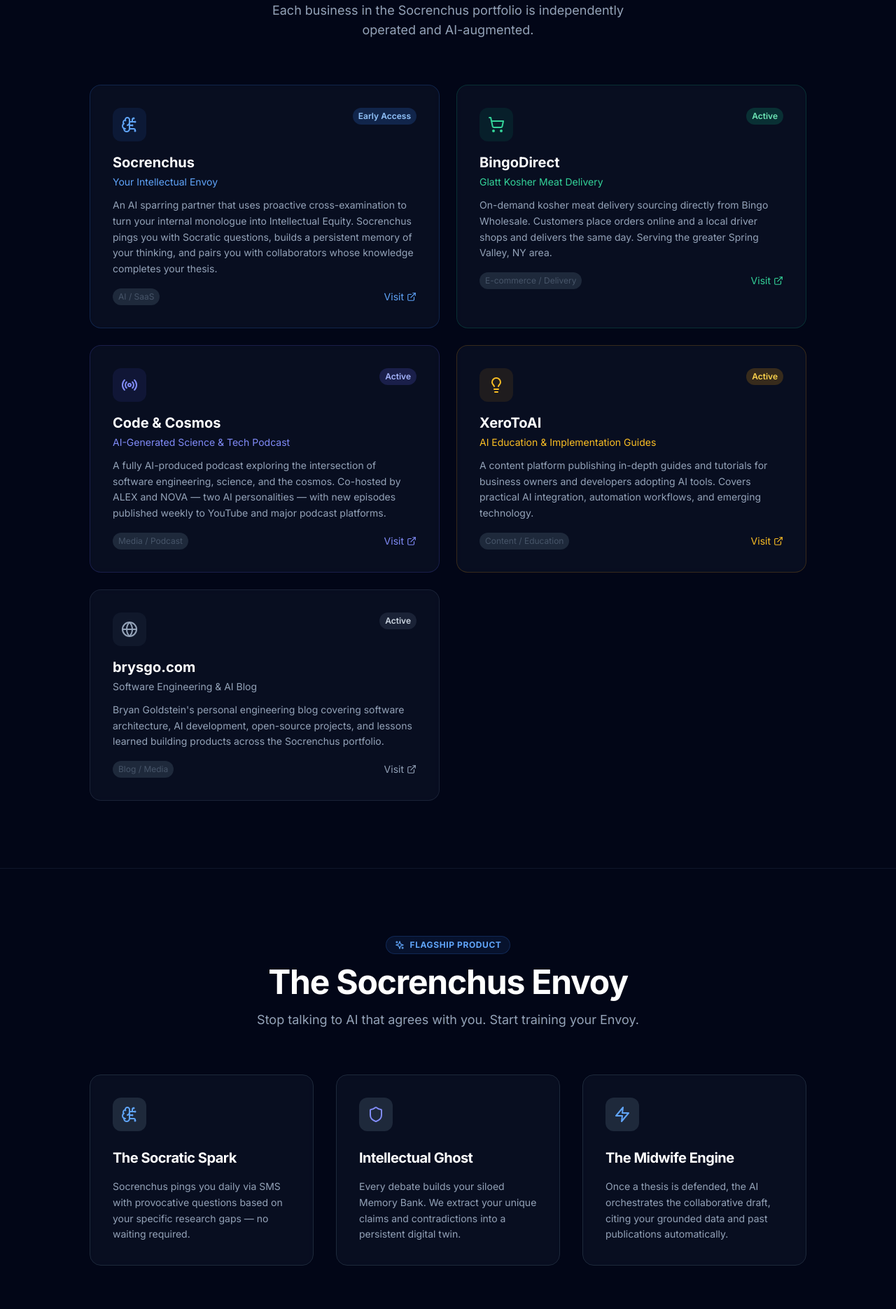
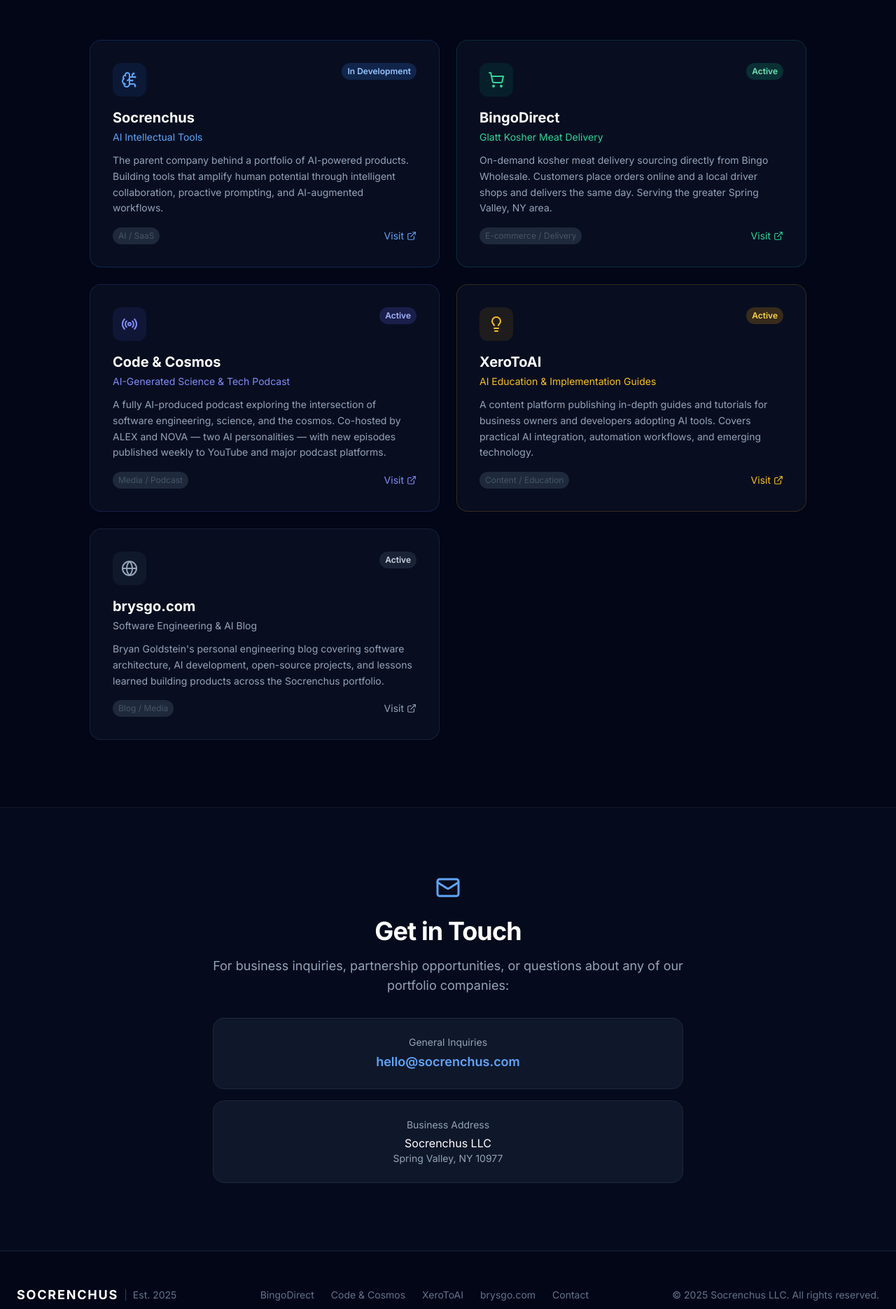
Before and after one commit to Socrenchus/socrenchus.github.io, a React (Vite) app: page / in a window 1280 px wide. Shown: the part 880-2750 px from the top of the page at 70% size. Built offline with nearby package versions, Linux system fonts and the light colour scheme.

Commit message:
Remove AI Envoy section — not ready for launch

```diff
--- a/src/App.jsx
+++ b/src/App.jsx
@@ -1,35 +1,24 @@
-import React, { useState, useEffect } from 'react';
+import React from 'react';
 import {
-  Shield,
-  Zap,
-  MessageSquare,
-  Users,
   ArrowRight,
   BrainCircuit,
-  Network,
-  ChevronRight,
-  Sparkles,
-  BookOpen,
-  Mail,
   ExternalLink,
   ShoppingCart,
   Radio,
   Lightbulb,
-  Globe
+  Globe,
+  Mail,
+  Sparkles,
 } from 'lucide-react';
-
-// Configuration constants
-const WAITLIST_LIMIT = 50;
-const LAUNCH_QUARTER = 'Q2 2026';
 
 const PORTFOLIO = [
   {
     name: 'Socrenchus',
-    tagline: 'Your Intellectual Envoy',
-    description: 'An AI sparring partner that uses proactive cross-examination to turn your internal monologue into Intellectual Equity. Socrenchus pings you with Socratic questions, builds a persistent memory of your thinking, and pairs you with collaborators whose knowledge completes your thesis.',
-    url: 'https://socrenchus.github.io',
+    tagline: 'AI Intellectual Tools',
+    description: 'The parent company behind a portfolio of AI-powered products. Building tools that amplify human potential through intelligent collaboration, proactive prompting, and AI-augmented workflows.',
+    url: 'https://socrenchus.com',
     category: 'AI / SaaS',
-    status: 'Early Access',
+    status: 'In Development',
     icon: <BrainCircuit size={24} />,
     color: 'blue',
   },
@@ -76,7 +65,7 @@
 ];
 
 const COLOR_MAP = {
-  blue:   { bg: 'bg-blue-500/10',   border: 'border-blue-500/20',   text: 'text-blue-400',   badge: 'bg-blue-500/20 text-blue-300' },
+  blue:   { bg: 'bg-blue-500/10',    border: 'border-blue-500/20',    text: 'text-blue-400',    badge: 'bg-blue-500/20 text-blue-300' },
   green:  { bg: 'bg-emerald-500/10', border: 'border-emerald-500/20', text: 'text-emerald-400', badge: 'bg-emerald-500/20 text-emerald-300' },
   indigo: { bg: 'bg-indigo-500/10',  border: 'border-indigo-500/20',  text: 'text-indigo-400',  badge: 'bg-indigo-500/20 text-indigo-300' },
   yellow: { bg: 'bg-amber-500/10',   border: 'border-amber-500/20',   text: 'text-amber-400',   badge: 'bg-amber-500/20 text-amber-300' },
@@ -84,21 +73,6 @@
 };
 
 const LandingPage = () => {
-  const [email, setEmail] = useState('');
-  const [isScrolled, setIsScrolled] = useState(false);
-
-  useEffect(() => {
-    const handleScroll = () => { setIsScrolled(window.scrollY > 20); };
-    window.addEventListener('scroll', handleScroll);
-    return () => window.removeEventListener('scroll', handleScroll);
-  }, []);
-
-  const handleSubmit = (e) => {
-    e.preventDefault();
-    console.log('Signed up:', email);
-    setEmail('');
-  };
-
   return (
     <div className="min-h-screen bg-slate-950 text-slate-100 selection:bg-blue-500/30">
       {/* Background */}
@@ -108,25 +82,21 @@
       </div>
 
       {/* Navigation */}
-      <nav className={`fixed top-0 w-full z-50 transition-all duration-300 ${isScrolled ? 'bg-slate-950/80 backdrop-blur-md border-b border-slate-800/50 py-3' : 'bg-transparent py-6'}`}>
-        <div className="container mx-auto px-6 flex justify-between items-center bg-slate-900/30 backdrop-blur-sm rounded-lg">
-          <div className="flex items-start overflow-hidden h-20">
-            <img src="/logo.png" alt="Socrenchus Logo" loading="eager" className="w-[1124px] -mt-8" />
+      <nav className="fixed top-0 w-full z-50 bg-slate-950/80 backdrop-blur-md border-b border-slate-800/50 py-4">
+        <div className="container mx-auto px-6 flex justify-between items-center">
+          <div className="flex items-start overflow-hidden h-16">
+            <img src="/logo.png" alt="Socrenchus Logo" loading="eager" className="w-[1124px] -mt-6" />
           </div>
           <div className="hidden md:flex items-center space-x-8">
             <a href="#portfolio" className="text-sm font-medium text-slate-400 hover:text-white transition-colors">Portfolio</a>
-            <a href="#envoy" className="text-sm font-medium text-slate-400 hover:text-white transition-colors">The Envoy</a>
             <a href="#contact" className="text-sm font-medium text-slate-400 hover:text-white transition-colors">Contact</a>
-            <button className="bg-white text-slate-950 px-5 py-2 rounded-full text-sm font-semibold hover:bg-slate-200 transition-all">
-              Request Access
-            </button>
           </div>
         </div>
       </nav>
 
       {/* Hero */}
-      <section className="relative pt-32 pb-20 md:pt-48 md:pb-32 px-6 z-10">
-        <div className="container mx-auto text-center max-w-5xl">
+      <section className="relative pt-40 pb-24 px-6 z-10">
+        <div className="container mx-auto text-center max-w-4xl">
           <div className="inline-flex items-center space-x-2 px-3 py-1 rounded-full bg-blue-500/10 border border-blue-500/20 text-blue-400 mb-6">
             <Sparkles size={14} />
             <span className="text-xs font-bold uppercase tracking-wider">AI-Driven Portfolio Company</span>
@@ -138,7 +108,7 @@
             </span>
           </h1>
           <p className="text-lg md:text-xl text-slate-400 mb-10 max-w-2xl mx-auto leading-relaxed">
-            Socrenchus LLC is a portfolio of AI-powered businesses spanning intellectual tools, e-commerce, media, and education — all built on the premise that AI should amplify human potential, not replace it.
+            Socrenchus LLC is a portfolio of AI-powered businesses spanning e-commerce, media, and education — all built on the premise that AI should amplify human potential, not replace it.
           </p>
           <div className="flex flex-col md:flex-row gap-4 justify-center">
             <a href="#portfolio" className="bg-blue-600 hover:bg-blue-500 text-white font-bold px-8 py-3 rounded-xl flex items-center justify-center space-x-2 transition-all">
@@ -153,7 +123,7 @@
         </div>
       </section>
 
-      {/* Portfolio Section */}
+      {/* Portfolio */}
       <section id="portfolio" className="py-24 px-6 relative z-10 border-t border-slate-900">
         <div className="container mx-auto">
           <div className="text-center mb-16">
@@ -166,14 +136,12 @@
             {PORTFOLIO.map((biz) => {
               const c = COLOR_MAP[biz.color];
               return (
-                <div key={biz.name} className={`p-8 rounded-2xl bg-slate-900/50 border ${c.border} backdrop-blur-sm group hover:border-opacity-60 transition-all`}>
+                <div key={biz.name} className={`p-8 rounded-2xl bg-slate-900/50 border ${c.border} backdrop-blur-sm hover:border-opacity-60 transition-all`}>
                   <div className="flex items-start justify-between mb-4">
                     <div className={`w-12 h-12 rounded-xl ${c.bg} ${c.text} flex items-center justify-center`}>
                       {biz.icon}
                     </div>
-                    <div className="flex items-center gap-2">
-                      <span className={`text-xs font-semibold px-2 py-1 rounded-full ${c.badge}`}>{biz.status}</span>
-                    </div>
+                    <span className={`text-xs font-semibold px-2 py-1 rounded-full ${c.badge}`}>{biz.status}</span>
                   </div>
                   <h3 className="text-xl font-bold text-white mb-1">{biz.name}</h3>
                   <p className={`text-sm font-medium ${c.text} mb-3`}>{biz.tagline}</p>
@@ -192,57 +160,7 @@
         </div>
       </section>
 
-      {/* Socrenchus Product Detail */}
-      <section id="envoy" className="py-24 px-6 relative z-10 border-t border-slate-900">
-        <div className="container mx-auto">
-          <div className="text-center mb-16">
-            <div className="inline-flex items-center space-x-2 px-3 py-1 rounded-full bg-blue-500/10 border border-blue-500/20 text-blue-400 mb-4">
-              <Sparkles size={14} />
-              <span className="text-xs font-bold uppercase tracking-wider">Flagship Product</span>
-            </div>
-            <h2 className="text-3xl md:text-5xl font-bold text-white mb-4 tracking-tight">The Socrenchus Envoy</h2>
-            <p className="text-slate-400 text-lg max-w-xl mx-auto">
-              Stop talking to AI that agrees with you. Start training your Envoy.
-            </p>
-          </div>
-          <div className="grid grid-cols-1 md:grid-cols-3 gap-8 max-w-5xl mx-auto">
-            <FeatureCard
-              icon={<BrainCircuit className="text-blue-400" />}
-              title="The Socratic Spark"
-              description="Socrenchus pings you daily via SMS with provocative questions based on your specific research gaps — no waiting required."
-            />
-            <FeatureCard
-              icon={<Shield className="text-indigo-400" />}
-              title="Intellectual Ghost"
-              description="Every debate builds your siloed Memory Bank. We extract your unique claims and contradictions into a persistent digital twin."
-            />
-            <FeatureCard
-              icon={<Zap className="text-blue-400" />}
-              title="The Midwife Engine"
-              description="Once a thesis is defended, the AI orchestrates the collaborative draft, citing your grounded data and past publications automatically."
-            />
-          </div>
-          <div className="mt-16 max-w-md mx-auto text-center">
-            <form onSubmit={handleSubmit} className="flex flex-col md:flex-row items-center justify-center space-y-4 md:space-y-0 md:space-x-3">
-              <input
-                type="email"
-                placeholder="Enter your professional email"
-                className="w-full bg-slate-900 border border-slate-800 rounded-xl px-4 py-3 focus:outline-none focus:ring-2 focus:ring-blue-500/50 transition-all text-white"
-                required
-                value={email}
-                onChange={(e) => setEmail(e.target.value)}
-              />
-              <button type="submit" className="w-full md:w-auto bg-blue-600 hover:bg-blue-500 text-white font-bold px-8 py-3 rounded-xl flex items-center justify-center space-x-2 transition-all">
-                <span>Join Waitlist</span>
-                <ArrowRight size={18} />
-              </button>
-            </form>
-            <p className="mt-4 text-xs text-slate-500">Limited to {WAITLIST_LIMIT} active thinkers for the initial Sparring Cycle. Launching {LAUNCH_QUARTER}.</p>
-          </div>
-        </div>
-      </section>
-
-      {/* Contact Section */}
+      {/* Contact */}
       <section id="contact" className="py-24 px-6 bg-slate-900/30 border-y border-slate-900">
         <div className="container mx-auto max-w-2xl text-center">
           <Mail className="mx-auto text-blue-400 mb-6" size={36} />
@@ -281,23 +199,11 @@
             <a href="https://brysgo.com" target="_blank" rel="noopener noreferrer" className="hover:text-white transition-colors">brysgo.com</a>
             <a href="mailto:hello@socrenchus.com" className="hover:text-white transition-colors">Contact</a>
           </div>
-          <div>
-            © 2025 Socrenchus LLC. All rights reserved.
-          </div>
+          <div>© 2025 Socrenchus LLC. All rights reserved.</div>
         </div>
       </footer>
     </div>
   );
 };
 
-const FeatureCard = ({ icon, title, description }) => (
-  <div className="p-8 rounded-2xl bg-slate-900/50 border border-slate-800 backdrop-blur-sm group hover:border-slate-700 transition-all">
-    <div className="w-12 h-12 rounded-xl bg-slate-800 flex items-center justify-center mb-6 group-hover:scale-110 transition-transform duration-300">
-      {icon}
-    </div>
-    <h3 className="text-xl font-bold text-white mb-4 tracking-tight">{title}</h3>
-    <p className="text-slate-400 text-sm leading-relaxed">{description}</p>
-  </div>
-);
-
 export default LandingPage;
```
